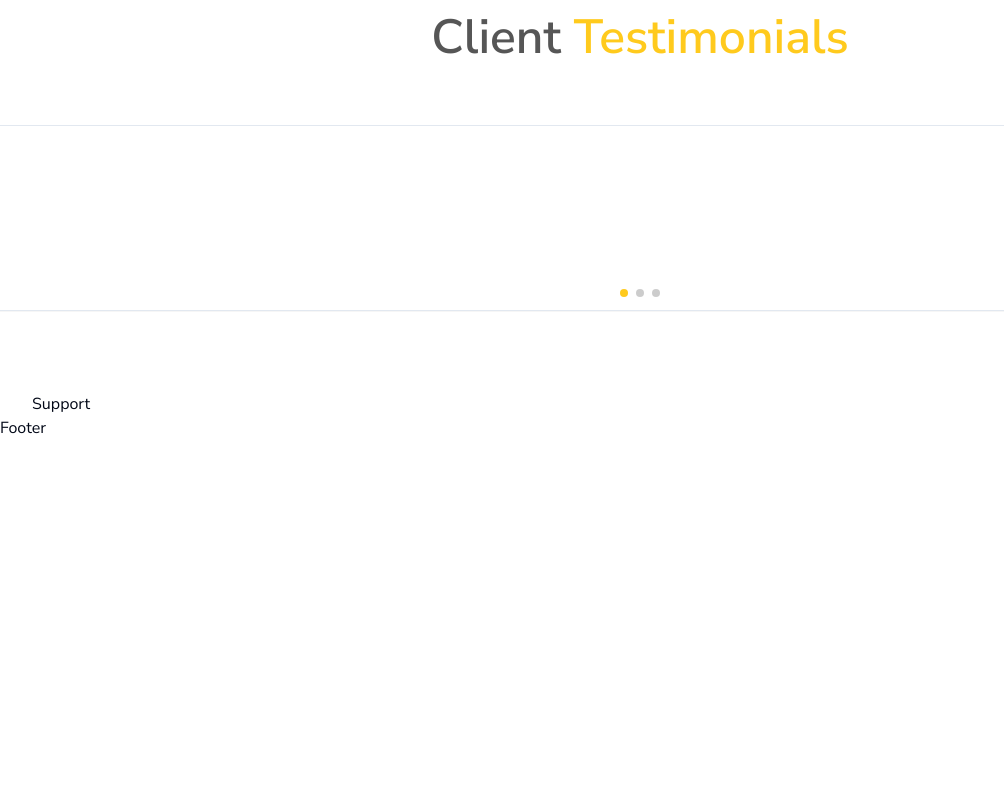
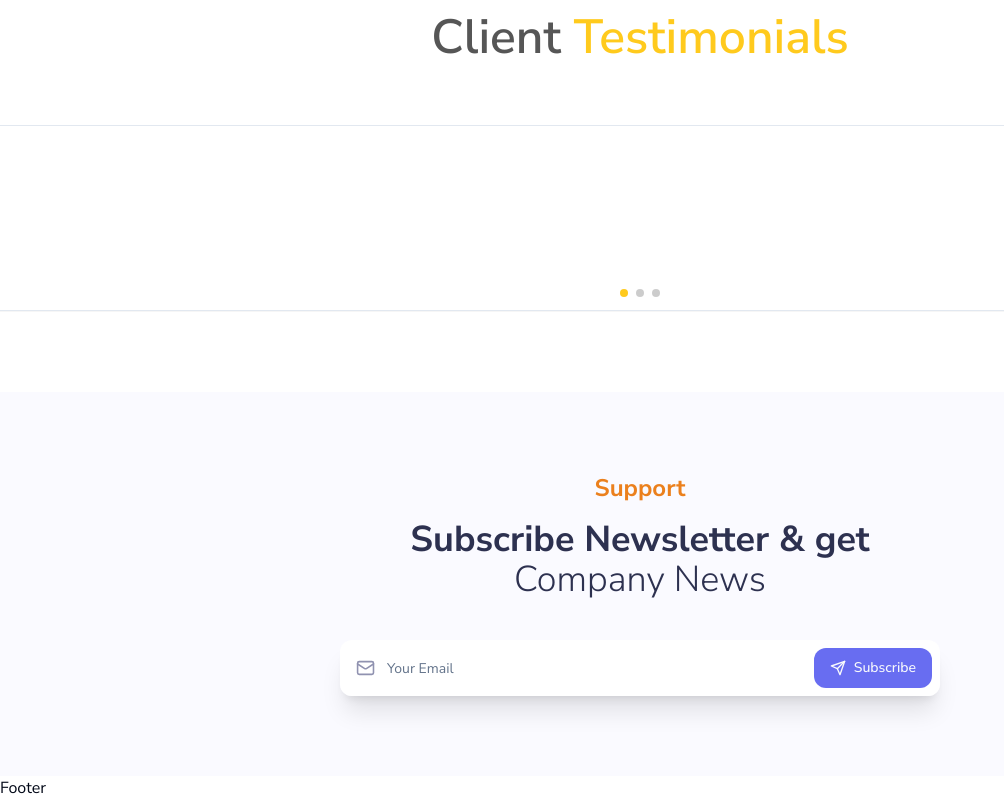
Before and after one commit to weiwei2694/teamflow, a Next.js app: page / in a window 1280 px wide. Shown: the part 6691-7491 px from the top of the page, without its empty margins (0-1004 px from the left). Before the commit the page ends 7131 px from the top, so only its background shows below. Built offline with nearby package versions, Linux system fonts and the light colour scheme.

Commit message:
feat: Support

```diff
--- a/package.json
+++ b/package.json
@@ -9,7 +9,9 @@
     "lint": "next lint"
   },
   "dependencies": {
+    "@hookform/resolvers": "^3.3.1",
     "@radix-ui/react-dialog": "^1.0.4",
+    "@radix-ui/react-label": "^2.0.2",
     "@radix-ui/react-slot": "^1.0.2",
     "@types/node": "20.6.2",
     "@types/react": "18.2.21",
@@ -24,10 +26,12 @@
     "postcss": "8.4.29",
     "react": "18.2.0",
     "react-dom": "18.2.0",
+    "react-hook-form": "^7.46.1",
     "swiper": "^10.2.0",
     "tailwind-merge": "^1.14.0",
     "tailwindcss": "3.3.3",
     "tailwindcss-animate": "^1.0.7",
-    "typescript": "5.2.2"
+    "typescript": "5.2.2",
+    "zod": "^3.22.2"
   }
 }
--- a/src/app/layout.tsx
+++ b/src/app/layout.tsx
@@ -3,7 +3,7 @@ import './globals.css'
 import type { Metadata } from 'next'
 import { Nunito_Sans } from 'next/font/google'
 
-const font = Nunito_Sans({ subsets: ['latin'], weight: ["400", "500", "600", "700", "800"] });
+const font = Nunito_Sans({ subsets: ['latin'], weight: ["300", "400", "500", "600", "700", "800"] });
 
 export const metadata: Metadata = {
   title: 'Team Flow',
--- a/src/app/page.tsx
+++ b/src/app/page.tsx
@@ -24,8 +24,8 @@ export default function Home() {
         <VisualizeWorkWithViews />
         <CustomerSupport />
         <ClientTestimonials />
-        <Support />
       </div>
+      <Support />
     </>
   )
 }
--- /dev/null
+++ b/src/components/forms/Email.tsx
@@ -0,0 +1,59 @@
+"use client"
+import * as z from "zod";
+import { zodResolver } from "@hookform/resolvers/zod"
+import { emailSchema } from "@/validations/email.validations";
+import { useForm } from "react-hook-form";
+import { Send } from "lucide-react";
+
+import { Button } from "@/components/ui/button"
+import {
+    Form,
+    FormControl,
+    FormField,
+    FormItem,
+    FormMessage,
+} from "@/components/ui/form"
+import { Input } from "@/components/ui/input"
+
+const Email = () => {
+    const form = useForm<z.infer<typeof emailSchema>>({
+        resolver: zodResolver(emailSchema),
+        defaultValues: {
+            email: "",
+        },
+    })
+
+    function onSubmit(values: z.infer<typeof emailSchema>) {
+        form.reset();
+    }
+
+    const isLoading = form.formState.isSubmitting;
+
+    return (
+        <Form {...form}>
+            <form onSubmit={form.handleSubmit(onSubmit)} className="flex items-center w-full">
+                <FormField
+                    control={form.control}
+                    name="email"
+                    render={({ field }) => (
+                        <FormItem className="flex-1">
+                            <FormControl>
+                                <Input disabled={isLoading} type="email" required className="bg-opacity-0 focus-visible:ring-0 focus-visible:ring-offset-0 border-none outline-none" placeholder="Your Email" {...field} />
+                            </FormControl>
+                        </FormItem>
+                    )}
+                />
+                <Button
+                    type="submit"
+                    disabled={isLoading}
+                    className="bg-blue-300 hover:bg-blue-300/90 rounded-xl"
+                >
+                    <Send className="w-4 h-4 mr-2" />
+                    Subscribe
+                </Button>
+            </form>
+        </Form>
+    )
+}
+
+export default Email
--- a/src/components/sharing/Support.tsx
+++ b/src/components/sharing/Support.tsx
@@ -1,8 +1,26 @@
-import React from 'react'
+import React from 'react';
+import Email from '../forms/Email';
+import { Mail } from "lucide-react";
 
 const Support = () => {
   return (
-    <div>Support</div>
+    <div className="bg-light-300">
+      <div className="xl:container mx-auto py-10 lg:py-20 section__padding ">
+        <div className="text-center flex flex-col space-y-4">
+          <h3 className="text-orange-200 font-bold leading-[147%] text-xl sm:text-2xl tracking-[2%]">Support</h3>
+          <div className="flex flex-col">
+            <h2 className="font-bold text-2xl sm:text-4xl leading-[147%] text-blue-500">Subscribe Newsletter & get</h2>
+            <h2 className="font-light text-2xl sm:text-4xl leading-[147%] text-blue-500">Company News</h2>
+          </div>
+        </div>
+        <div className="mt-10 max-w-[600px] mx-auto shadow-xl rounded-xl overflow-hidden">
+          <div className="p-2 flex items-center bg-light-100">
+            <Mail className="w-5 h-5 ml-2 text-gray-200" />
+            <Email />
+          </div>
+        </div>
+      </div>
+    </div>
   )
 }
 
--- /dev/null
+++ b/src/components/ui/form.tsx
@@ -0,0 +1,176 @@
+import * as React from "react"
+import * as LabelPrimitive from "@radix-ui/react-label"
+import { Slot } from "@radix-ui/react-slot"
+import {
+  Controller,
+  ControllerProps,
+  FieldPath,
+  FieldValues,
+  FormProvider,
+  useFormContext,
+} from "react-hook-form"
+
+import { cn } from "@/lib/utils"
+import { Label } from "@/components/ui/label"
+
+const Form = FormProvider
+
+type FormFieldContextValue<
+  TFieldValues extends FieldValues = FieldValues,
+  TName extends FieldPath<TFieldValues> = FieldPath<TFieldValues>
+> = {
+  name: TName
+}
+
+const FormFieldContext = React.createContext<FormFieldContextValue>(
+  {} as FormFieldContextValue
+)
+
+const FormField = <
+  TFieldValues extends FieldValues = FieldValues,
+  TName extends FieldPath<TFieldValues> = FieldPath<TFieldValues>
+>({
+  ...props
+}: ControllerProps<TFieldValues, TName>) => {
+  return (
+    <FormFieldContext.Provider value={{ name: props.name }}>
+      <Controller {...props} />
+    </FormFieldContext.Provider>
+  )
+}
+
+const useFormField = () => {
+  const fieldContext = React.useContext(FormFieldContext)
+  const itemContext = React.useContext(FormItemContext)
+  const { getFieldState, formState } = useFormContext()
+
+  const fieldState = getFieldState(fieldContext.name, formState)
+
+  if (!fieldContext) {
+    throw new Error("useFormField should be used within <FormField>")
+  }
+
+  const { id } = itemContext
+
+  return {
+    id,
+    name: fieldContext.name,
+    formItemId: `${id}-form-item`,
+    formDescriptionId: `${id}-form-item-description`,
+    formMessageId: `${id}-form-item-message`,
+    ...fieldState,
+  }
+}
+
+type FormItemContextValue = {
+  id: string
+}
+
+const FormItemContext = React.createContext<FormItemContextValue>(
+  {} as FormItemContextValue
+)
+
+const FormItem = React.forwardRef<
+  HTMLDivElement,
+  React.HTMLAttributes<HTMLDivElement>
+>(({ className, ...props }, ref) => {
+  const id = React.useId()
+
+  return (
+    <FormItemContext.Provider value={{ id }}>
+      <div ref={ref} className={cn("space-y-2", className)} {...props} />
+    </FormItemContext.Provider>
+  )
+})
+FormItem.displayName = "FormItem"
+
+const FormLabel = React.forwardRef<
+  React.ElementRef<typeof LabelPrimitive.Root>,
+  React.ComponentPropsWithoutRef<typeof LabelPrimitive.Root>
+>(({ className, ...props }, ref) => {
+  const { error, formItemId } = useFormField()
+
+  return (
+    <Label
+      ref={ref}
+      className={cn(error && "text-destructive", className)}
+      htmlFor={formItemId}
+      {...props}
+    />
+  )
+})
+FormLabel.displayName = "FormLabel"
+
+const FormControl = React.forwardRef<
+  React.ElementRef<typeof Slot>,
+  React.ComponentPropsWithoutRef<typeof Slot>
+>(({ ...props }, ref) => {
+  const { error, formItemId, formDescriptionId, formMessageId } = useFormField()
+
+  return (
+    <Slot
+      ref={ref}
+      id={formItemId}
+      aria-describedby={
+        !error
+          ? `${formDescriptionId}`
+          : `${formDescriptionId} ${formMessageId}`
+      }
+      aria-invalid={!!error}
+      {...props}
+    />
+  )
+})
+FormControl.displayName = "FormControl"
+
+const FormDescription = React.forwardRef<
+  HTMLParagraphElement,
+  React.HTMLAttributes<HTMLParagraphElement>
+>(({ className, ...props }, ref) => {
+  const { formDescriptionId } = useFormField()
+
+  return (
+    <p
+      ref={ref}
+      id={formDescriptionId}
+      className={cn("text-sm text-muted-foreground", className)}
+      {...props}
+    />
+  )
+})
+FormDescription.displayName = "FormDescription"
+
+const FormMessage = React.forwardRef<
+  HTMLParagraphElement,
+  React.HTMLAttributes<HTMLParagraphElement>
+>(({ className, children, ...props }, ref) => {
+  const { error, formMessageId } = useFormField()
+  const body = error ? String(error?.message) : children
+
+  if (!body) {
+    return null
+  }
+
+  return (
+    <p
+      ref={ref}
+      id={formMessageId}
+      className={cn("text-sm font-medium text-destructive", className)}
+      {...props}
+    >
+      {body}
+    </p>
+  )
+})
+FormMessage.displayName = "FormMessage"
+
+export {
+  useFormField,
+  Form,
+  FormItem,
+  FormLabel,
+  FormControl,
+  FormDescription,
+  FormMessage,
+  FormField,
+}
--- /dev/null
+++ b/src/components/ui/input.tsx
@@ -0,0 +1,25 @@
+import * as React from "react"
+
+import { cn } from "@/lib/utils"
+
+export interface InputProps
+  extends React.InputHTMLAttributes<HTMLInputElement> {}
+
+const Input = React.forwardRef<HTMLInputElement, InputProps>(
+  ({ className, type, ...props }, ref) => {
+    return (
+      <input
+        type={type}
+        className={cn(
+          "flex h-10 w-full rounded-md border border-input bg-background px-3 py-2 text-sm ring-offset-background file:border-0 file:bg-transparent file:text-sm file:font-medium placeholder:text-muted-foreground focus-visible:outline-none focus-visible:ring-2 focus-visible:ring-ring focus-visible:ring-offset-2 disabled:cursor-not-allowed disabled:opacity-50",
+          className
+        )}
+        ref={ref}
+        {...props}
+      />
+    )
+  }
+)
+Input.displayName = "Input"
+
+export { Input }
--- /dev/null
+++ b/src/components/ui/label.tsx
@@ -0,0 +1,26 @@
+"use client"
+
+import * as React from "react"
+import * as LabelPrimitive from "@radix-ui/react-label"
+import { cva, type VariantProps } from "class-variance-authority"
+
+import { cn } from "@/lib/utils"
+
+const labelVariants = cva(
+  "text-sm font-medium leading-none peer-disabled:cursor-not-allowed peer-disabled:opacity-70"
+)
+
+const Label = React.forwardRef<
+  React.ElementRef<typeof LabelPrimitive.Root>,
+  React.ComponentPropsWithoutRef<typeof LabelPrimitive.Root> &
+    VariantProps<typeof labelVariants>
+>(({ className, ...props }, ref) => (
+  <LabelPrimitive.Root
+    ref={ref}
+    className={cn(labelVariants(), className)}
+    {...props}
+  />
+))
+Label.displayName = LabelPrimitive.Root.displayName
+
+export { Label }
--- /dev/null
+++ b/src/validations/email.validations.ts
@@ -0,0 +1,5 @@
+import * as z from "zod";
+
+export const emailSchema = z.object({
+    email: z.string().email()
+})
```
Also changed, not shown: 1 other file (tests, documents, lock files or other folders).
